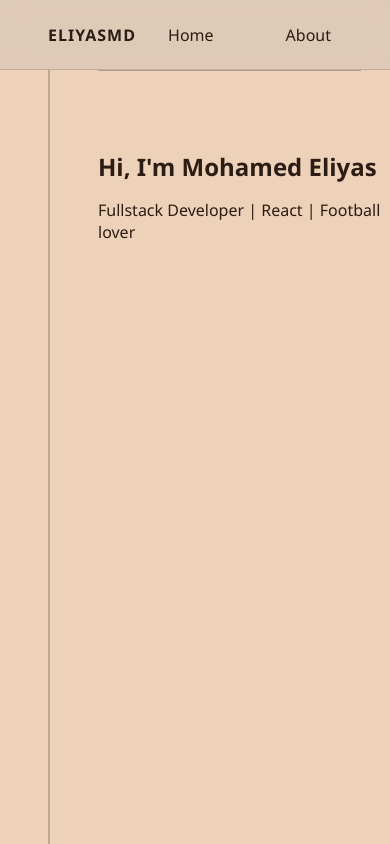
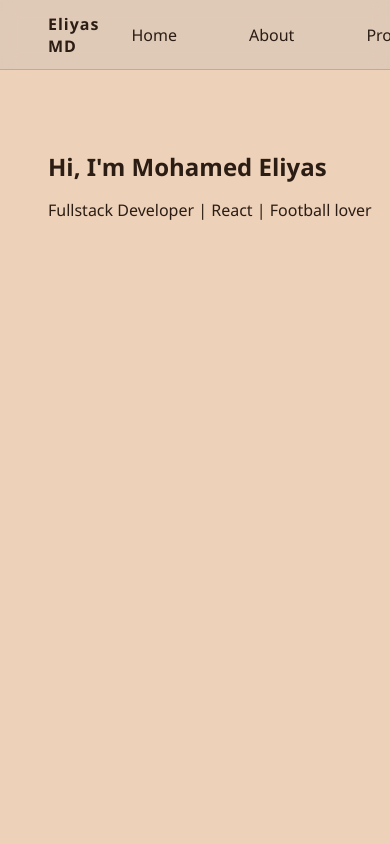
Before and after one commit to eliyasmd50/eliyas_Portfolio, a React (Vite) app: page / in a window 390 px wide. Shown: the top 844 px of the page. Built offline with nearby package versions, Linux system fonts and the light colour scheme.

Commit message:
hamburger implementation

```diff
--- a/package.json
+++ b/package.json
@@ -13,7 +13,8 @@
   },
   "dependencies": {
     "react": "^19.2.0",
-    "react-dom": "^19.2.0"
+    "react-dom": "^19.2.0",
+    "react-icons": "^5.5.0"
   },
   "devDependencies": {
     "@eslint/js": "^9.39.1",
--- a/src/components/Navbar.tsx
+++ b/src/components/Navbar.tsx
@@ -1,13 +1,37 @@
+import { useState } from "react";
+import { FiMenu, FiX } from "react-icons/fi";
+
 const Navbar = () => {
+  const [open, setOpen] = useState(false);
+
   return (
     <nav className="navbar">
-      <span className="logo">ELIYASMD</span>
+      <span className="logo">Eliyas MD</span>
 
+      {/* Desktop links */}
       <div className="nav-links">
         <a href="#hero">Home</a>
         <a href="#about">About</a>
         <a href="#projects">Projects</a>
       </div>
+
+      {/* Mobile hamburger */}
+      <button
+        className="hamburger"
+        onClick={() => setOpen(!open)}
+        aria-label="Menu"
+      >
+        {open ? <FiX size={24} /> : <FiMenu size={24} />}
+      </button>
+
+      {/* Mobile menu */}
+      {open && (
+        <div className="mobile-menu">
+          <a href="#hero" onClick={() => setOpen(false)}>Home</a>
+          <a href="#about" onClick={() => setOpen(false)}>About</a>
+          <a href="#projects" onClick={() => setOpen(false)}>Projects</a>
+        </div>
+      )}
     </nav>
   );
 };
--- a/src/index.css
+++ b/src/index.css
@@ -26,12 +26,6 @@ body {
   min-height: 100vh;
 }
 
-.vertical-line {
-  width: 2px;
-  background-color: var(--line-color);
-  margin-left: 3rem;
-}
-
 .content {
   flex: 1;
   padding-left: 3rem;
@@ -45,26 +39,6 @@ body {
 
 .section h2 {
   margin-bottom: 1rem;
-}
-
-/* top horizontal line */
-.section::before,
-.section::after {
-  content: "";
-  position: absolute;
-  left: 0;
-  width: 90%;
-  height: 1px;
-  background-color: rgba(0, 0, 0, 0.25);
-}
-/* start line */
-.section::before {
-  top: 0;
-}
-
-/* end line */
-.section::after {
-  bottom: 0;
 }
 
 .navbar {
@@ -144,4 +118,82 @@ body {
   backdrop-filter: blur(10px);
 
   color: #2b1d14;
+  padding: 1.5rem;
+  text-align: center;
 }
+
+/* Hamburger hidden on desktop */
+.hamburger {
+  background: none;
+  border: none;
+  cursor: pointer;
+  display: block;
+}
+
+/* Mobile menu */
+.mobile-menu {
+  position: absolute;
+  top: 64px;
+  left: 0;
+  width: 100%;
+
+  background: rgba(150, 150, 150, 0.6);
+  backdrop-filter: blur(10px);
+
+  display: flex;
+  flex-direction: column;
+}
+
+.mobile-menu a {
+  padding: 1.25rem 0;
+  text-align: center;
+
+  text-decoration: none;
+  color: #2b1d14;
+  font-size: 1.1rem;
+  font-weight: 500;
+
+  border-bottom: 1px solid rgba(0, 0, 0, 0.15);
+}
+
+/* remove border from last item */
+.mobile-menu a:last-child {
+  border-bottom: none;
+}
+
+@media (min-width: 768px) {
+  .navbar {
+    position: sticky;
+    top: 0;
+  }
+
+  .hamburger {
+    display: none;
+  }
+
+  .mobile-menu {
+    display: none;
+  }
+
+  .page-wrapper {
+    display: flex;
+    min-height: 100vh;
+    padding-top: 70px;
+  }
+
+  .content {
+    flex: 1;
+    padding-left: 3rem;
+  }
+
+  .nav-links {
+    display: flex;
+    gap: 2.5rem;
+  }
+
+  .section {
+    min-height: 100vh;
+    padding: 5rem 0;
+  }
+
+}
```
Also changed, not shown: 1 other file (tests, documents, lock files or other folders).
